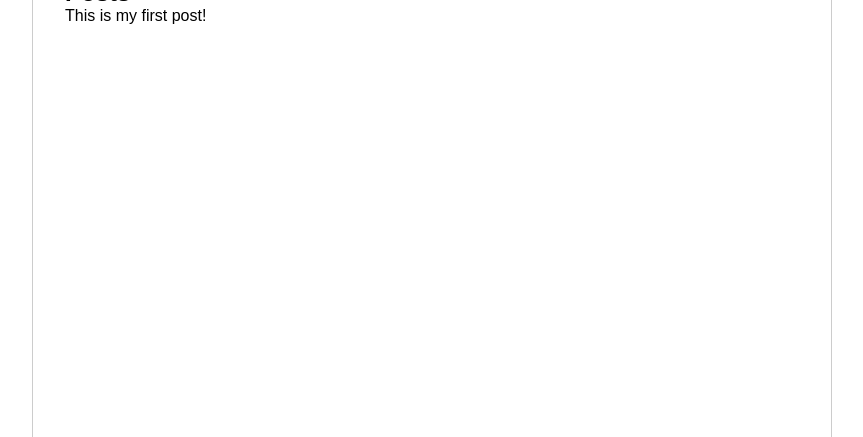
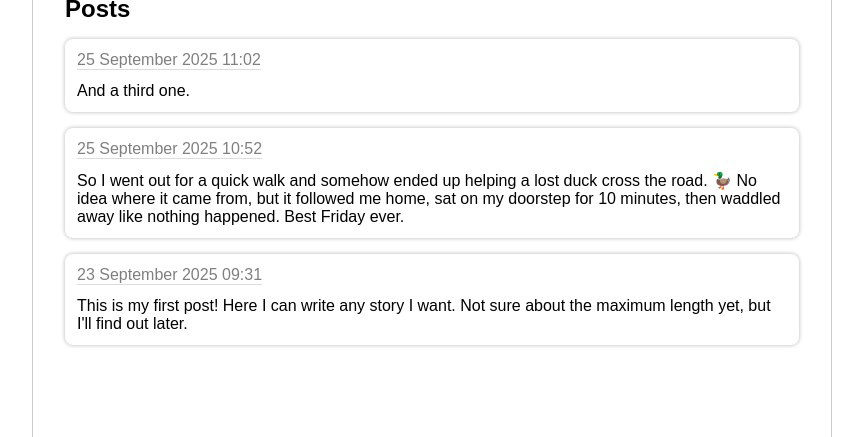
Before and after one commit to dvs2610/socialmedia, a Flask app: page /amara in a window 1280 px wide. Shown: the part 363-800 px from the top of the page, without its empty margins (208-1071 px from the left). Run offline with Flask 3, Linux system fonts and the light colour scheme; the visitor is signed in with stand-in values (Sample User, id 1); data comes from the database, SQL or seed files in the repository.

Commit message:
implemented form for new posts on own profile page

```diff
--- a/app.py
+++ b/app.py
@@ -7,7 +7,7 @@ from flask import Flask, flash, redirect, render_template, url_for, session, req
 from sqlalchemy import create_engine, select
 from sqlalchemy.orm import Session
 from models import Base, Post, User
-from wtforms import DateField, StringField, PasswordField, validators
+from wtforms import DateField, StringField, PasswordField, TextAreaField, validators
 from flask_wtf import FlaskForm
 
 app = Flask(__name__)
@@ -99,6 +99,9 @@ class RegistrationForm(FlaskForm):
     location = StringField('Location', [validators.Length(max=80)])
     bio = StringField('Something fun', [validators.Length(max=120)])
 
+class PostForm(FlaskForm):
+	content = TextAreaField('', [validators.Length(max=5000)])
+
 @app.route('/', methods=['GET', 'POST'])
 def index():
 	return render_template('index.html')
@@ -121,10 +124,12 @@ def login():
 @app.route('/register', methods=['GET', 'POST'])
 def register():
 	form = RegistrationForm()
-
 	if form.validate_on_submit():
 		username = form.username.data
-		password = form.password.data
+		password_hash = bcrypt.hashpw(
+    		form.password.data.encode("utf-8"),
+    		bcrypt.gensalt()
+		).decode("utf-8")
 		birthday = form.birthday.data
 		fullname = form.fullname.data
 		location = form.location.data
@@ -137,10 +142,7 @@ def register():
 
 			db.add(User(
 				username=username,
-				password_hash=bcrypt.hashpw(
-					password.encode("utf-8"),
-					bcrypt.gensalt()
-				).decode("utf-8"),
+				password_hash=password_hash,
 				birthday=birthday or None,
 				fullname=fullname or None,
 				location=location or None,
@@ -163,9 +165,20 @@ def profile(username):
 		posts = db.scalars(
 			select(Post)
 			.where(Post.author_username == username)
-			.order_by(Post.created_at)
+			.order_by(Post.created_at.desc())
 		).all()
-	return render_template('profile.html', username=username, user=user, posts=posts)
+
+	form = PostForm()
+	if form.validate_on_submit():
+		with Session(engine) as db:
+			db.add(Post(
+				content=form.content.data,
+				author_username=session["name"],
+				created_at=datetime.now()
+			))
+			db.commit()
+		return redirect(url_for("profile", username=username))
+	return render_template('profile.html', username=username, user=user, posts=posts, form=form)
 
 if __name__ == '__main__':
 	app.run()
--- a/models.py
+++ b/models.py
@@ -30,6 +30,6 @@ class Post(Base):
 
     id: Mapped[int] = mapped_column(primary_key=True)
     author_username: Mapped[str] = mapped_column(ForeignKey("users.username"), nullable=False)
-    content: Mapped[str] = mapped_column(String(500), nullable=False)
+    content: Mapped[str] = mapped_column(String(5000), nullable=False)
     created_at: Mapped[datetime] = mapped_column(default=datetime.utcnow, nullable=False)
     author: Mapped[User] = relationship(back_populates="posts")
--- a/seed_posts.json
+++ b/seed_posts.json
@@ -2,7 +2,19 @@
     {
         "id": 1,
         "author_username": "amara",
-        "content": "This is my first post!",
-        "created_at": "2025-09-25T09:31:17"
+        "content": "This is my first post! Here I can write any story I want. Not sure about the maximum length yet, but I'll find out later.",
+        "created_at": "2025-09-23T09:31:17"
+    },
+    {
+        "id": 2,
+        "author_username": "amara",
+        "content": "So I went out for a quick walk and somehow ended up helping a lost duck cross the road. 🦆 No idea where it came from, but it followed me home, sat on my doorstep for 10 minutes, then waddled away like nothing happened. Best Friday ever.",
+        "created_at": "2025-09-25T10:52:08"
+    },
+    {
+        "id": 3,
+        "author_username": "amara",
+        "content": "And a third one.",
+        "created_at": "2025-09-25T11:02:40"
     }
 ]
--- a/static/style.css
+++ b/static/style.css
@@ -57,7 +57,7 @@ nav {
     height: var(--nav-height);
 }
 
-input[type="text"], input[type="password"], input[type="date"] {
+input[type="text"], input[type="password"], input[type="date"], textarea {
     padding: 0.25rem;
     border: 1px solid #ccc;
     border-radius: var(--border-radius);
@@ -79,9 +79,8 @@ label {
 }
 
 button, input[type="submit"] {
-    width: 100%;
-    max-width: 100px;
-    height: 100%;
+    margin-right: auto;
+    max-width: 150px;
     padding: 0.5rem 1rem;
     color: var(--primary-color);
     background-color: var(--secondary-color);
@@ -137,6 +136,26 @@ button:hover {
     row-gap: 2rem;
 }
 
+.post-overview {
+    display: grid;
+    grid-template-columns: 1fr;
+    gap: 1rem;
+    padding-top: 1rem;
+}
+
+.post {
+    border-radius: var(--border-radius);
+    box-shadow: var(--box-shadow-small);
+    padding: 0.75rem;
+}
+
+.post-date {
+    display: inline-block;
+    color: rgba(0, 0, 0, 0.5);
+    border-bottom: 1px solid rgb(220, 220, 220);
+    margin-bottom: 0.75rem;
+}
+
 
 @media screen and (max-width: 400px) {
   .navigation, .container {
--- a/templates/profile.html
+++ b/templates/profile.html
@@ -2,10 +2,6 @@
 
 {% block content %}
     <div class="centered container">
-        {% if current_user == username %}
-            <p>This is my profile.</p>
-        {% endif %}
-
         {% if user %}
             <div class="profile-card">
                 <img class="avatar" src="{{ url_for('static', filename=user.avatar or 'user-avatar.jpg') }}">
@@ -17,12 +13,24 @@
                     <p>Something fun: {{user.something_fun if user.something_fun else ''}}</p>
                 </div>
             </div>
-            <div class="posts">
+
+            <div class="post-overview">
                 <h2>Posts</h2>
+                {% if current_user == username %}
+                    <form method="post">
+                        {{ form.hidden_tag() }}
+                        {{ form.content(rows=4, maxlength=5000) }}
+                        <input type="submit" value="Post!">
+                    </form>
+                {% endif %}
                 {% for post in posts %}
-                    <p>{{ post.content }}</p>
+                    <div class="post">
+                        <p class="post-date">{{ post.created_at.strftime('%d %B %Y %H:%M') }}</p>
+                        <p>{{ post.content }}</p>
+                    </div>
                 {% endfor %}
             </div>
+
         {% else %}
             <p>Profile not found.</p>
         {% endif %}
```
